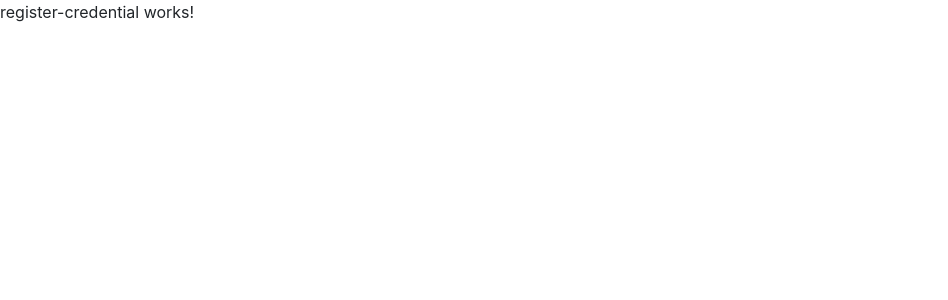
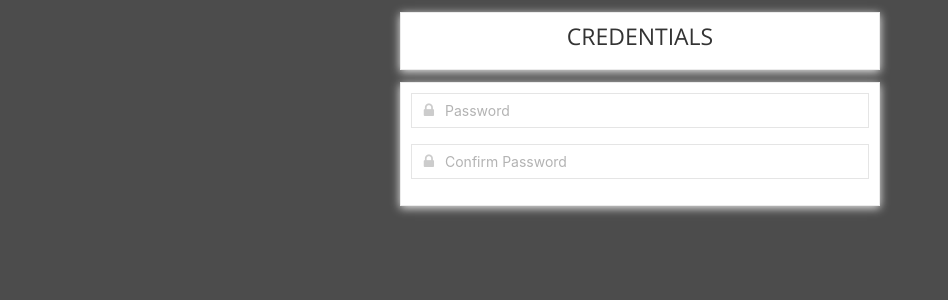
Before and after one commit to rodriguesrm/rsoft-fe-auth, an Angular app: page /credential in a window 1280 px wide. Shown: the top 300 px of the page, without its empty margins (0-948 px from the left). Built offline with nearby package versions, Linux system fonts and the light colour scheme.

Commit message:
Start dev create/recovery credential

```diff
--- a/src/app/pages/home/home.component.html
+++ b/src/app/pages/home/home.component.html
@@ -37,7 +37,7 @@
       <span>Login</span>
     </a>
 
-    <a class="card" rel="noopener" href="/credential?redirect=/home">
+    <a class="card" rel="noopener" href="/credential?id=f75e8f18-1414-41ab-885c-3f9cde6d346e">
       <span>Credential</span>
     </a>
 
--- a/src/app/pages/login/login.component.ts
+++ b/src/app/pages/login/login.component.ts
@@ -4,6 +4,8 @@ import { Component, OnInit } from '@angular/core';
 import { FormGroup, FormControl, Validators } from '@angular/forms';
 import { LoginModel } from './login-model';
 import { LoginService } from 'src/app/services/auth/login.service';
+import { Router } from '@angular/router';
+import { ActivatedRoute } from "@angular/router";
 
 @Component({
   selector: 'app-login',
@@ -19,15 +21,21 @@ export class LoginComponent implements OnInit {
   hideMessage: boolean = false;
   errorMessage: string = null;
   isAuthenticatedUser: boolean;
+  redirect: string = null;
 
   constructor(
-    private loginService: LoginService
+    private loginService: LoginService,
+    private route: Router,
+    private activeRoute: ActivatedRoute
   ) {
     this.createForm(new LoginModel());
   }
 
   ngOnInit(): void {
     this.checkUserAuthenticated();
+    this.activeRoute.queryParamMap.subscribe((queryParams) => {
+      this.redirect = queryParams.get("redirect");
+    });
   }
 
   createForm(model: LoginModel) {
@@ -55,6 +63,8 @@ export class LoginComponent implements OnInit {
       this.loginService.loginUser(this.username.value, this.password.value)
         .then((res) => {
           this.registerUser(res as LoginResponse);
+          this.isPost = false;
+          this.formLogin.reset();
         })
         .catch((res: HttpErrorResponse) => {
           this.hideMessage = false;
@@ -75,10 +85,15 @@ export class LoginComponent implements OnInit {
     localStorage.setItem("roles", JSON.stringify(userData.roles));
     localStorage.setItem("user", JSON.stringify(userData.user));
     this.checkUserAuthenticated();
+    if (this.redirect)
+      window.open(this.redirect);
   }
 
   unRegisterUser() {
-    localStorage.clear();
+    localStorage.removeItem("token");
+    localStorage.removeItem("expirationDate");
+    localStorage.removeItem("roles");
+    localStorage.removeItem("user");
     this.isAuthenticatedUser = false;
   }
 
@@ -88,13 +103,12 @@ export class LoginComponent implements OnInit {
     if (token && expirationDate) {
       let tokenDeadline = new Date(expirationDate);
       if (tokenDeadline.getTime() < new Date().getTime()) {
-        this.isAuthenticatedUser = false;
-        localStorage.clear();
+        this.unRegisterUser();
       } else {
         this.isAuthenticatedUser = true;
       }
     } else {
-      this.isAuthenticatedUser = false;
+      this.unRegisterUser();
     }
   }
 
--- a/src/app/pages/register-credential/register-credential.component.css
+++ b/src/app/pages/register-credential/register-credential.component.css
@@ -0,0 +1,262 @@
+/*
+IMPORT STYLES
+*/
+@import "../../../assets/global/css/components.css";
+
+/*
+CUSTOM STYLE
+*/
+
+:host {
+    font-family            : -apple-system, BlinkMacSystemFont, "Segoe UI", Roboto, Helvetica, Arial, sans-serif, "Apple Color Emoji", "Segoe UI Emoji", "Segoe UI Symbol";
+    font-size              : 14px;
+    color                  : #333;
+    box-sizing             : border-box;
+    -webkit-font-smoothing : antialiased;
+    -moz-osx-font-smoothing: grayscale;
+}
+
+::ng-deep html {
+    background: rgba(0, 0, 0, 0.70);
+}
+
+::ng-deep body {
+    background: rgb(76 76 76)
+}
+
+.shadow,
+.header,
+.box {
+    box-shadow: 0 2px 9px rgba(255, 255, 255, 0.89);
+}
+
+.box,
+.header {
+    background-color: rgb(255, 255, 255);
+    padding         : 10px 10px 10px 10px;
+    border          : solid 1px rgb(235, 235, 235);
+    border-radius   : 12px;
+    max-width       : 480px;
+    margin          : auto;
+}
+
+.header {
+    margin        : 12px auto 12px auto;
+    text-align    : center;
+    text-transform: uppercase;
+    font-weight   : 600;
+    font-size     : 1.2em;
+}
+
+.box h1,
+h2,
+h3,
+h4,
+h5,
+h6 {
+    text-align: center;
+}
+
+.invalid {
+    border: solid 1px #ce6e6e;
+}
+
+.content-right {
+    text-align: right;
+}
+
+/*
+LOGIN3 STYLE
+*/
+
+/***
+Login page
+***/
+/* logo page */
+.login {
+    background-color: #444 !important;
+}
+
+.login .logo {
+    margin    : 60px auto 20px auto;
+    padding   : 15px;
+    text-align: center;
+}
+
+.login .content {
+    background-color     : #fff;
+    width                : 360px;
+    margin               : 0 auto;
+    margin-bottom        : 0px;
+    padding              : 30px;
+    padding-top          : 20px;
+    padding-bottom       : 15px;
+    -webkit-border-radius: 7px;
+    -moz-border-radius   : 7px;
+    -ms-border-radius    : 7px;
+    -o-border-radius     : 7px;
+    border-radius        : 7px;
+}
+
+.login .content h3 {
+    color: #000;
+}
+
+.login .content h4 {
+    color: #555;
+}
+
+.login .content p {
+    color: #222;
+}
+
+.login .content .login-form,
+.login .content .forget-form {
+    padding: 0px;
+    margin : 0px;
+}
+
+.login .content .input-icon {
+    border-left: 2px solid #44B6AE !important;
+}
+
+.login .content .input-icon {
+    -webkit-border-radius: 4px;
+    -moz-border-radius   : 4px;
+    -ms-border-radius    : 4px;
+    -o-border-radius     : 4px;
+    border-radius        : 4px;
+}
+
+.login .content .input-icon .form-control {
+    border-left: 0;
+}
+
+.login .content .forget-form {
+    display: none;
+}
+
+.login .content .register-form {
+    display: none;
+}
+
+.login .content .form-title {
+    font-weight  : 300;
+    margin-bottom: 25px;
+}
+
+.login .content .form-actions {
+    background-color: #fff;
+    clear           : both;
+    border          : 0px;
+    border-bottom   : 1px solid #eee;
+    padding         : 0px 30px 25px 30px;
+    margin-left     : -30px;
+    margin-right    : -30px;
+}
+
+.login .content .form-actions .checkbox {
+    margin-left : 0;
+    padding-left: 0;
+}
+
+.login .content .forget-form .form-actions {
+    border        : 0;
+    margin-bottom : 0;
+    padding-bottom: 20px;
+}
+
+.login .content .register-form .form-actions {
+    border        : 0;
+    margin-bottom : 0;
+    padding-bottom: 0px;
+}
+
+.login .content .form-actions .checkbox {
+    margin-top: 8px;
+    display   : inline-block;
+}
+
+.login .content .form-actions .btn {
+    margin-top: 1px;
+}
+
+.login .content .forget-password {
+    margin-top: 25px;
+}
+
+.login .content .create-account {
+    border-top : 1px dotted #eee;
+    padding-top: 10px;
+    margin-top : 15px;
+}
+
+.login .content .create-account a {
+    display   : inline-block;
+    margin-top: 5px;
+}
+
+/* select2 dropdowns */
+.login .content .select2-container {
+    border-left: 2px solid #44B6AE !important;
+}
+
+.login .content .select2-container .select2-choice {
+    border-left: none !important;
+}
+
+.login .content .select2-container i {
+    display   : inline-block;
+    position  : relative;
+    color     : #ccc;
+    z-index   : 1;
+    top       : 1px;
+    margin    : 4px 4px 0px -1px;
+    width     : 16px;
+    height    : 16px;
+    font-size : 16px;
+    text-align: center;
+}
+
+.login .content .has-error .select2-container i {
+    color: #b94a48;
+}
+
+.login .content .select2-container a span {
+    font-size: 13px;
+}
+
+.login .content .select2-container a span img {
+    margin-left: 4px;
+}
+
+/* footer copyright */
+.login .copyright {
+    text-align: center;
+    margin    : 0 auto;
+    padding   : 10px;
+    color     : #999;
+    font-size : 13px;
+}
+
+@media (max-width: 480px) {
+
+    /***
+    Login page
+    ***/
+    .login .logo {
+        margin-top: 10px;
+    }
+
+    .login .content {
+        width: 280px;
+    }
+
+    .login .content h3 {
+        font-size: 22px;
+    }
+
+    .login .checkbox {
+        font-size: 13px;
+    }
+}
--- a/src/app/pages/register-credential/register-credential.component.html
+++ b/src/app/pages/register-credential/register-credential.component.html
@@ -1 +1,27 @@
-<p>register-credential works!</p>
+<div class="header">
+    <h3>Credentials</h3>
+</div>
+
+<div class="box">
+
+    <form action="post">
+
+        <div class="form-group">
+            <label class="control-label visible-ie8 visible-ie9">Password</label>
+            <div class="input-icon">
+                <i class="fa fa-lock"></i>
+                <input class="form-control placeholder-no-fix" type="text" autocomplete="off" placeholder="Password" name="password" />
+            </div>
+        </div>
+
+        <div class="form-group">
+            <label class="control-label visible-ie8 visible-ie9">Confirm Password</label>
+            <div class="input-icon">
+                <i class="fa fa-lock"></i>
+                <input class="form-control placeholder-no-fix" type="text" autocomplete="off" placeholder="Confirm Password" name="confirmpassword" />
+            </div>
+        </div>
+
+    </form>
+
+</div>
```
